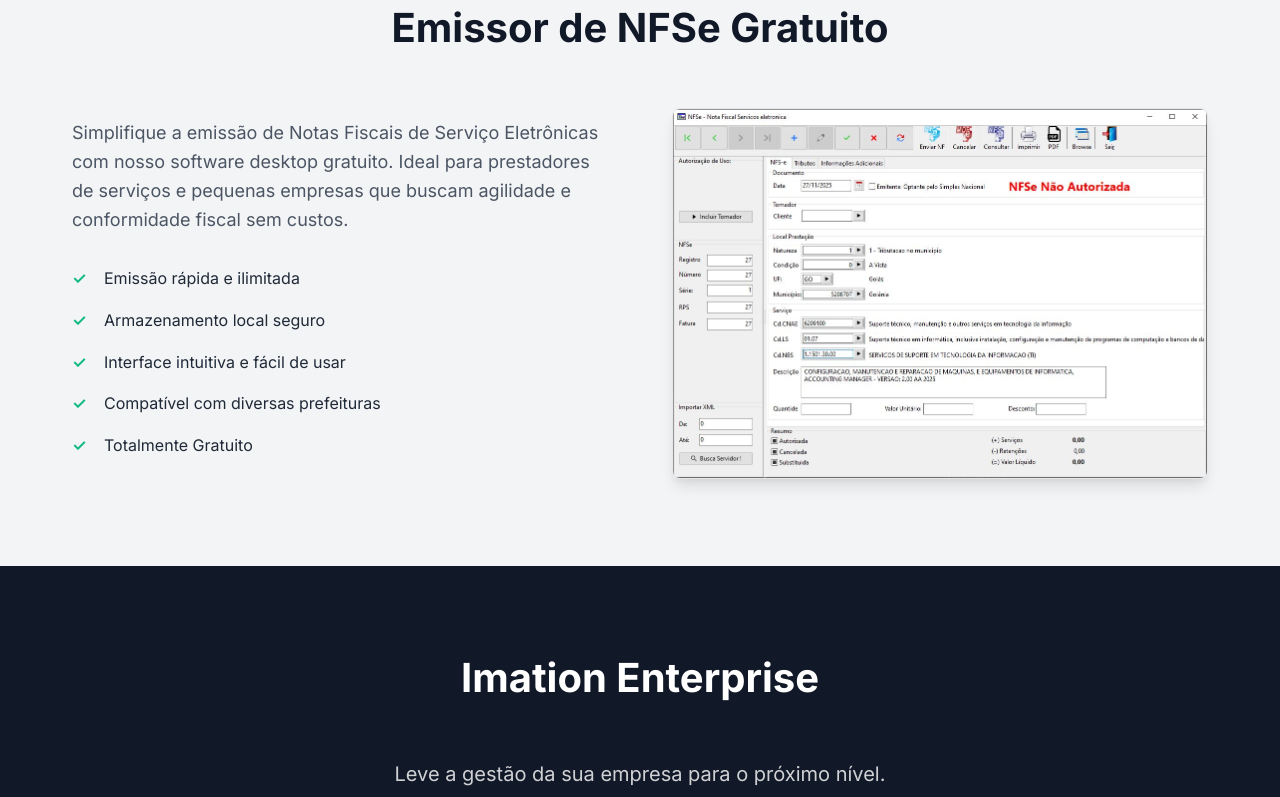
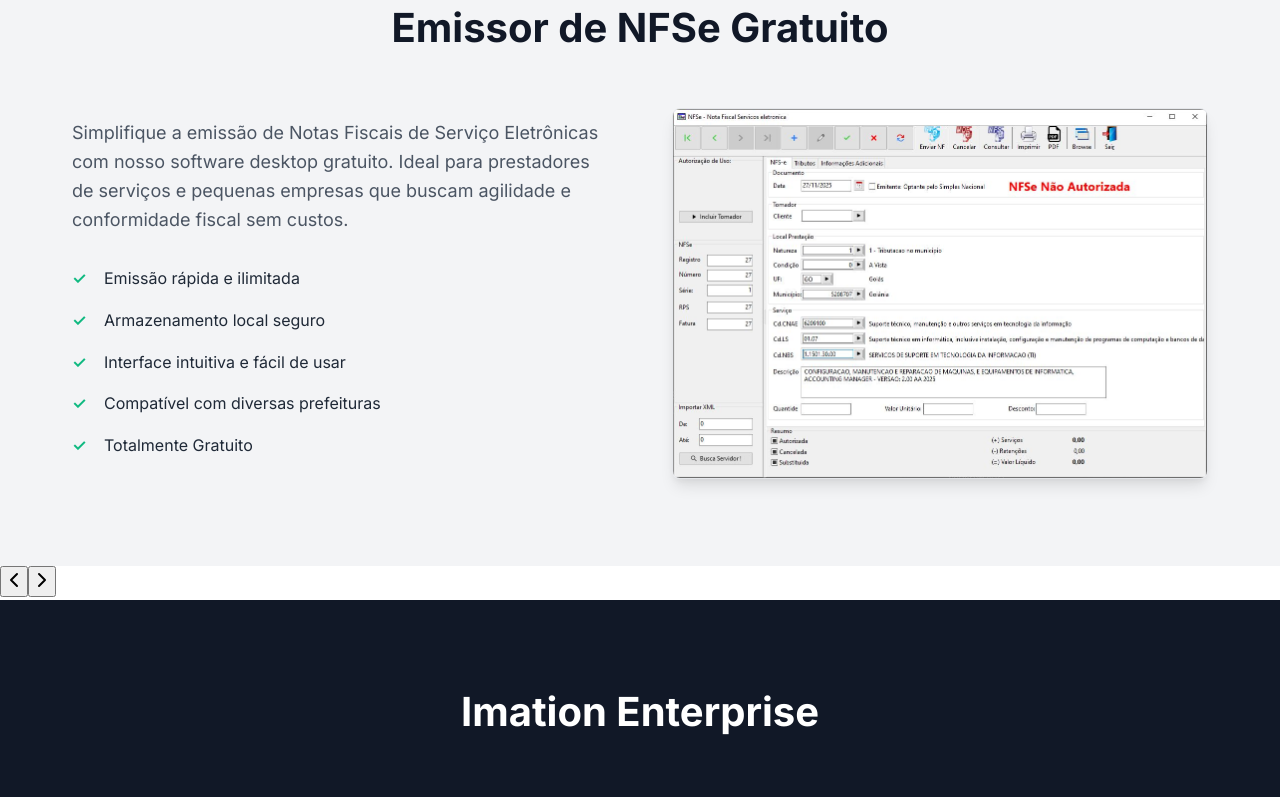
Before and after one commit to Gabriel-Mesq/imation, a React (Vite) app: page / in a window 1280 px wide. Shown: the part 1118-1915 px from the top of the page. Built offline with nearby package versions, Linux system fonts and the light colour scheme.

Commit message:
Craiação de carrousel de produtos

```diff
--- a/src/App.jsx
+++ b/src/App.jsx
@@ -2,7 +2,7 @@
 import Header from './components/Header';
 import Hero from './components/Hero';
 import About from './components/About';
-import ProductFree from './components/ProductFree';
+import ProductsCarousel from './components/ProductsCarousel';
 import ProductEnterprise from './components/ProductEnterprise';
 import Tutorial from './components/Tutorial';
 import Download from './components/Download';
@@ -16,7 +16,7 @@
       <main>
         <Hero />
         <About />
-        <ProductFree />
+        <ProductsCarousel />
         <ProductEnterprise />
         <Tutorial />
         <Download />
--- /dev/null
+++ b/src/components/ProductsCarousel.jsx
@@ -0,0 +1,59 @@
+import React, { useState } from 'react';
+import ProductNFSeFree from './products/ProductNFSeFree';
+import ProductPatrimonial from './products/ProductPatrimonial';
+
+const ProductsCarousel = () => {
+    const [currentSlide, setCurrentSlide] = useState(0);
+    const slides = [
+        <ProductNFSeFree key="free" />,
+        <ProductPatrimonial key="patrimonial" />
+    ];
+
+    const nextSlide = () => {
+        setCurrentSlide((prev) => (prev === slides.length - 1 ? 0 : prev + 1));
+    };
+
+    const prevSlide = () => {
+        setCurrentSlide((prev) => (prev === 0 ? slides.length - 1 : prev - 1));
+    };
+
+    return (
+        <div id="products-carousel" className="carousel-container relative">
+            <div className="carousel-wrapper">
+                {slides[currentSlide]}
+            </div>
+
+            <button
+                className="carousel-arrow prev"
+                onClick={prevSlide}
+                aria-label="Previous Product"
+            >
+                <svg xmlns="http://www.w3.org/2000/svg" width="24" height="24" viewBox="0 0 24 24" fill="none" stroke="currentColor" strokeWidth="2" strokeLinecap="round" strokeLinejoin="round">
+                    <polyline points="15 18 9 12 15 6"></polyline>
+                </svg>
+            </button>
+
+            <button
+                className="carousel-arrow next"
+                onClick={nextSlide}
+                aria-label="Next Product"
+            >
+                <svg xmlns="http://www.w3.org/2000/svg" width="24" height="24" viewBox="0 0 24 24" fill="none" stroke="currentColor" strokeWidth="2" strokeLinecap="round" strokeLinejoin="round">
+                    <polyline points="9 18 15 12 9 6"></polyline>
+                </svg>
+            </button>
+
+            <div className="carousel-dots">
+                {slides.map((_, index) => (
+                    <span
+                        key={index}
+                        className={`dot ${currentSlide === index ? 'active' : ''}`}
+                        onClick={() => setCurrentSlide(index)}
+                    ></span>
+                ))}
+            </div>
+        </div>
+    );
+};
+
+export default ProductsCarousel;
--- a/src/components/ProductFree.jsx
+++ b/src/components/products/ProductNFSeFree.jsx
@@ -1,6 +1,6 @@
 import React from 'react';
 
-const ProductFree = () => {
+const ProductNFSeFree = () => {
     return (
         <section id="product-free" className="section product-free">
             <div className="container">
@@ -28,4 +28,4 @@
     );
 };
 
-export default ProductFree;
+export default ProductNFSeFree;
--- /dev/null
+++ b/src/components/products/ProductPatrimonial.jsx
@@ -0,0 +1,44 @@
+import React from 'react';
+
+const ProductPatrimonial = () => {
+    return (
+        <section className="section product-patrimonial">
+            <div className="container">
+                <h2 className="section-title">Software de Gestão Patrimonial</h2>
+                <div className="product-content">
+                    <div className="product-text">
+                        <p>
+                            Tenha controle total sobre o patrimônio da sua empresa com nossa solução completa de gestão.
+                            Monitore ativos, depreciação e movimentações de forma simples e eficiente.
+                        </p>
+                        <ul className="feature-list">
+                            <li>Controle de ativos fixos e intangíveis</li>
+                            <li>Cálculo automático de depreciação</li>
+                            <li>Rastreamento de movimentações e transferências</li>
+                            <li>Relatórios gerenciais detalhados</li>
+                            <li>Integração contábil facilitada</li>
+                        </ul>
+                    </div>
+                    <div className="product-image">
+                        <div className="img-placeholder" style={{
+                            width: '100%',
+                            height: '300px',
+                            backgroundColor: '#e5e7eb',
+                            display: 'flex',
+                            alignItems: 'center',
+                            justifyContent: 'center',
+                            borderRadius: '0.5rem',
+                            color: '#6b7280',
+                            fontSize: '1.5rem',
+                            fontWeight: '600'
+                        }}>
+                            Imagem do Sistema
+                        </div>
+                    </div>
+                </div>
+            </div>
+        </section>
+    );
+};
+
+export default ProductPatrimonial;
```
